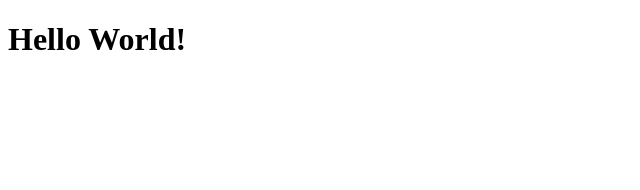
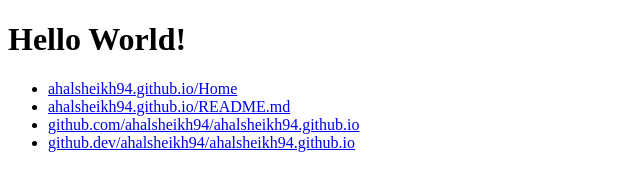
Before and after one commit to ahalsheikh94/ahalsheikh94.github.io, a plain HTML site: page index.html in a window 1280 px wide. Shown: the whole page, without its empty margins (0-640 px from the left). Drawn offline with Linux system fonts and the light colour scheme.

Commit message:
update index.html

```diff
--- a/index.html
+++ b/index.html
@@ -12,5 +12,11 @@ index.html
 </head>
 <body>
     <h1>Hello World!</h1>
+    <ul>
+        <li><a href="https://ahalsheikh94.github.io/" target="_blank" rel="noopener noreferrer">ahalsheikh94.github.io/Home</a></li>
+        <li><a href="https://ahalsheikh94.github.io/README.md" target="_blank" rel="noopener noreferrer">ahalsheikh94.github.io/README.md</a></li>
+        <li><a href="https://github.com/ahalsheikh94/ahalsheikh94.github.io" target="_blank" rel="noopener noreferrer">github.com/ahalsheikh94/ahalsheikh94.github.io</a></li>
+        <li><a href="https://github.dev/ahalsheikh94/ahalsheikh94.github.io" target="_blank" rel="noopener noreferrer">github.dev/ahalsheikh94/ahalsheikh94.github.io</a></li>
+    </ul>
 </body>
 </html>
```
